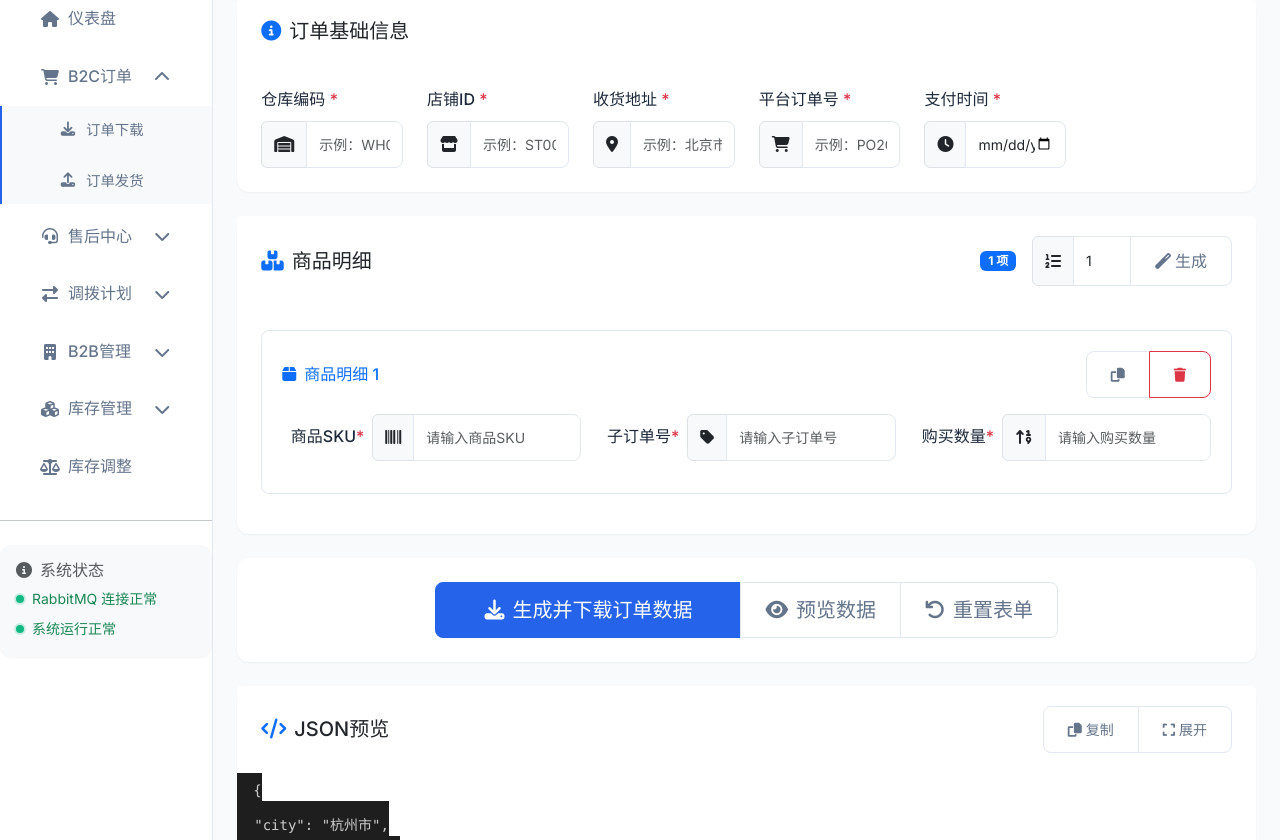
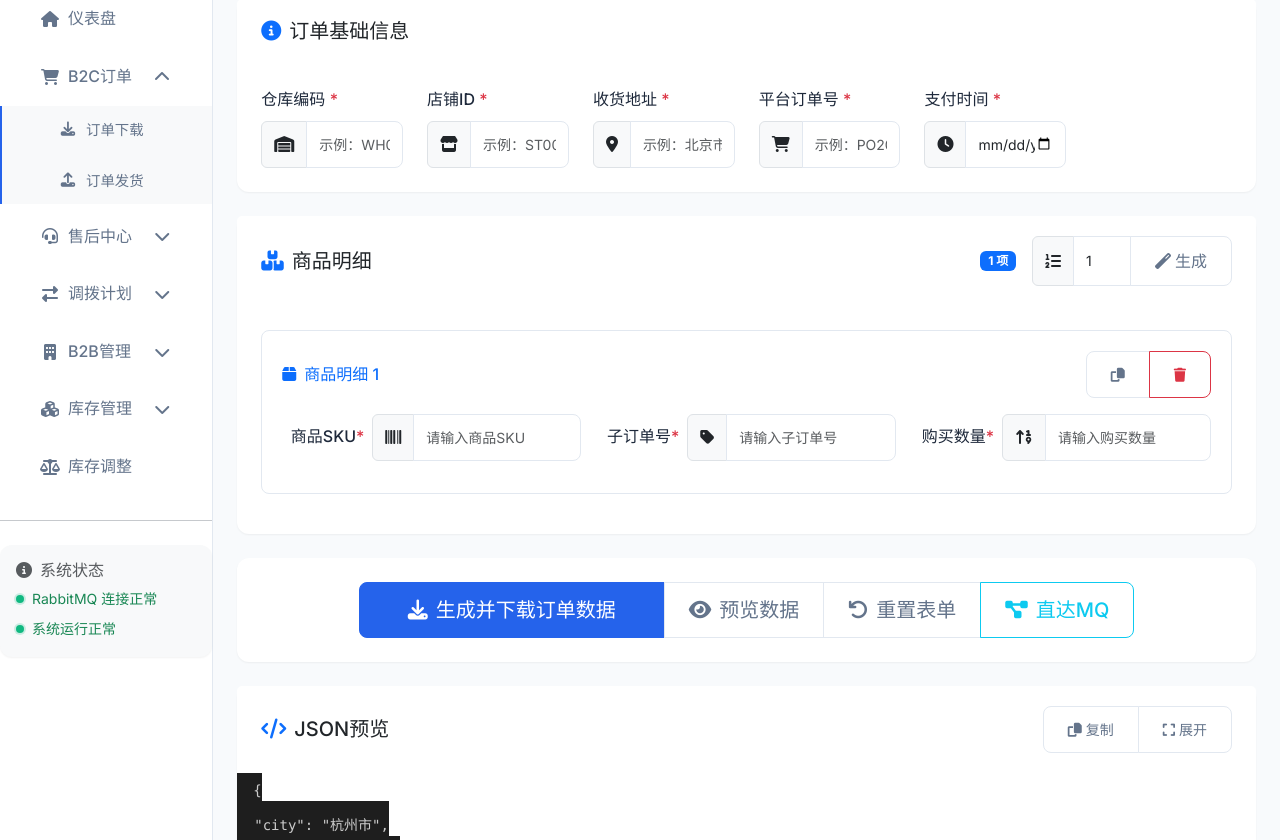
Before and after one commit to junbo1234/TOMS, a Flask app: page /order_download/ in a window 1280 px wide. Shown: the part 146-986 px from the top of the page. Run offline with Flask 3, Linux system fonts and the light colour scheme; some libraries are stand-ins or nearby versions.

Commit message:
在订单下载页面的重置表单按钮右侧添加直达MQ按钮

```diff
--- a/app/templates/order_download.html
+++ b/app/templates/order_download.html
@@ -146,6 +146,9 @@
                     <button type="button" class="btn btn-outline-secondary btn-lg" id="reset-btn">
                         <i class="fas fa-undo me-2"></i>重置表单
                     </button>
+                    <button type="button" class="btn btn-outline-info btn-lg" id="mq-btn" onclick="window.open('http://192.168.5.221:15672/#/queues/oms_test/oms_sales_order_download_queue', '_blank')">
+                        <i class="fas fa-project-diagram me-2"></i>直达MQ
+                    </button>
                 </div>
             </div>
         </div>
```
